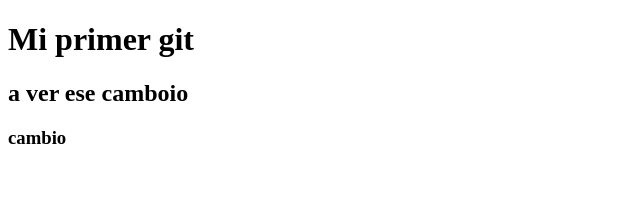
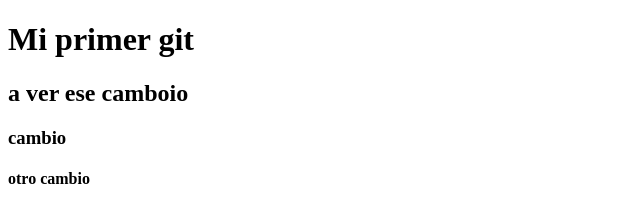
Before and after one commit to ivannf1997/mi-primer-git, a plain HTML site: page index.html in a window 1280 px wide. Shown: the whole page, without its empty margins (0-640 px from the left). Drawn offline with Linux system fonts and the light colour scheme.

```diff
--- a/index.html
+++ b/index.html
@@ -10,5 +10,6 @@
     <h1>Mi primer git</h1>
     <h2>a ver ese camboio</h2>
     <h3>cambio</h3>
+    <h4>otro cambio</h4>
 </body>
 </html>
```
